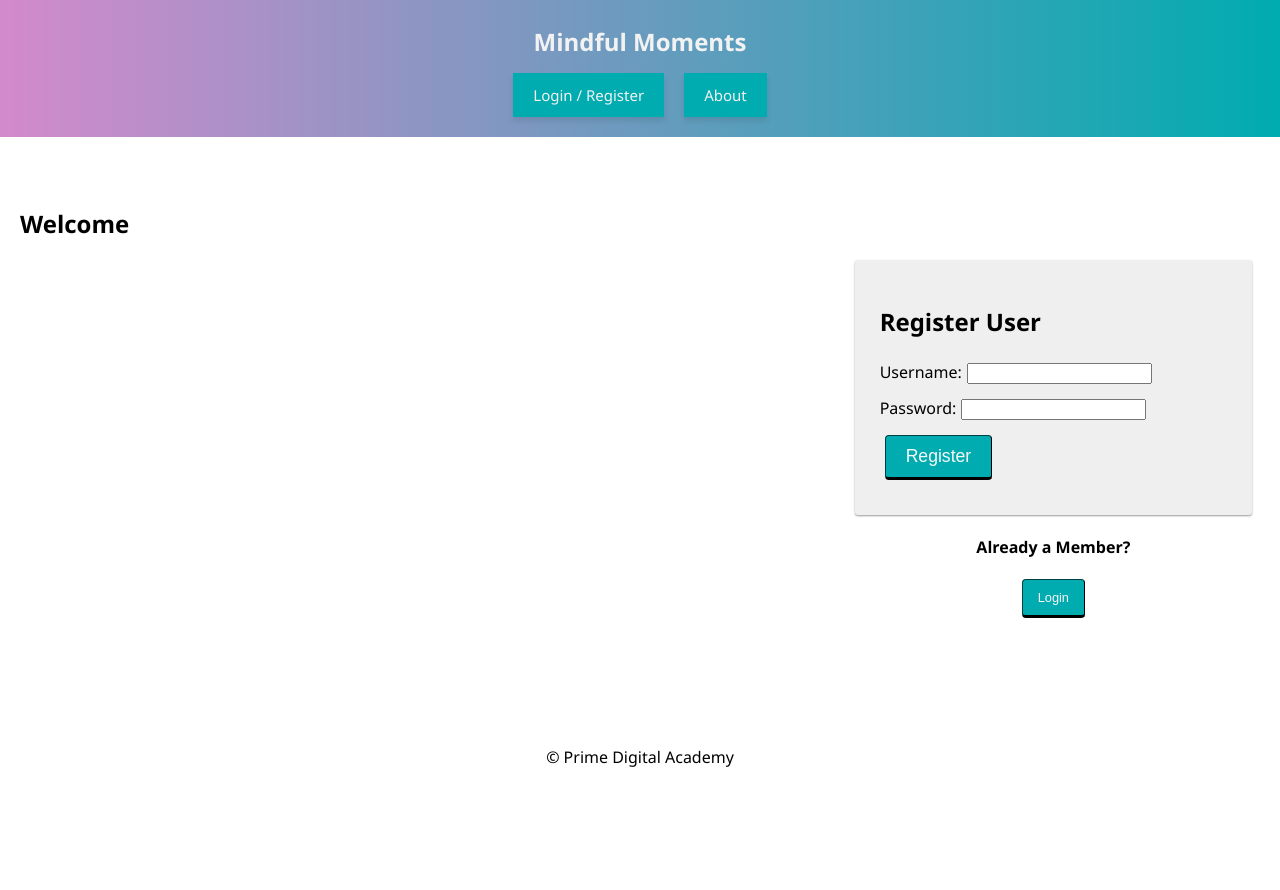
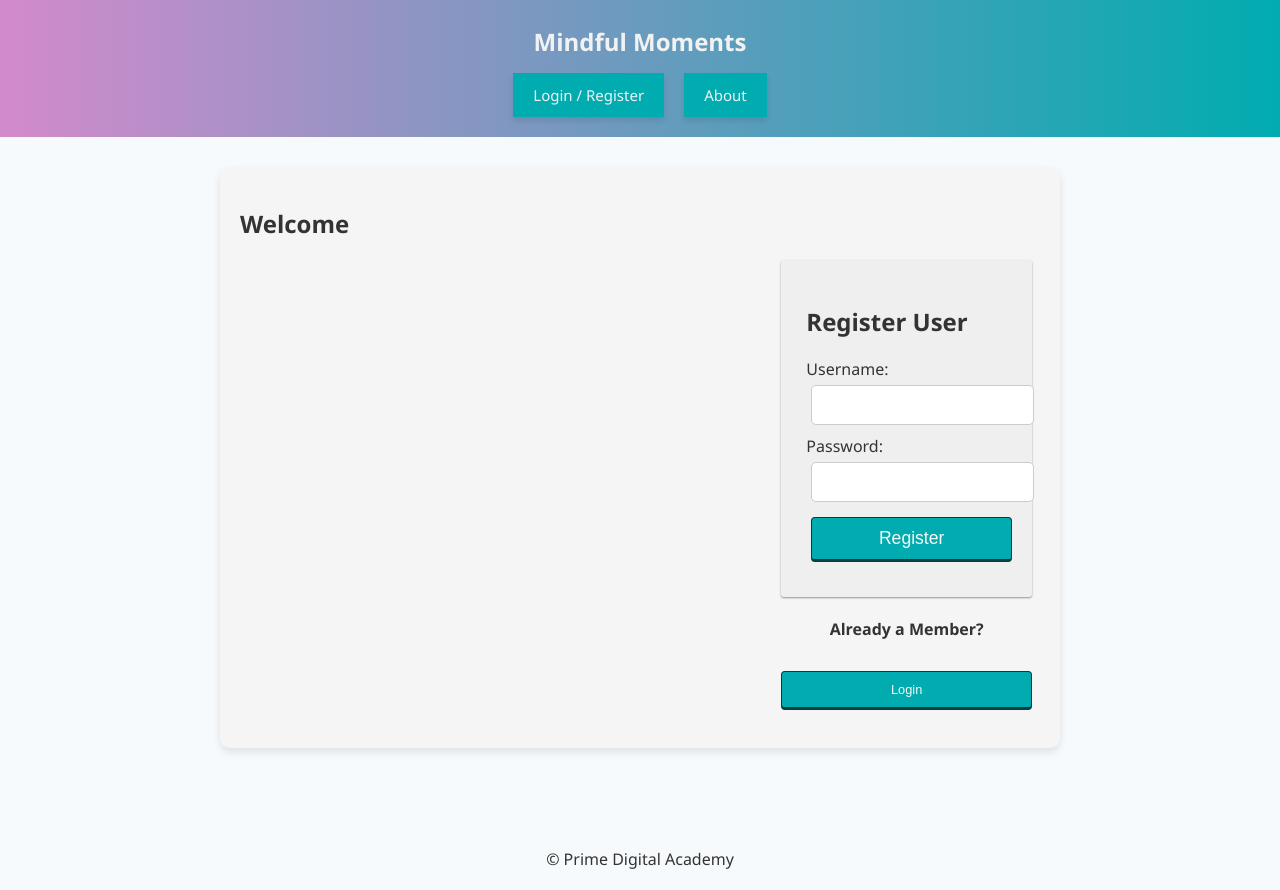
Before and after one commit to hafsamhussein/mindful-moments-solo-project, a React (Create React App) app: page /Moments#/home in a window 1280 px wide. Before the commit the page ends 800 px from the top, so only its background shows below. Built offline with nearby package versions, Linux system fonts and the light colour scheme; no server answers.

Commit message:
worked on the styling for both the instructions page, and the actual moments page

```diff
--- a/src/components/MindfulInstructions/MindfulInstructions.css
+++ b/src/components/MindfulInstructions/MindfulInstructions.css
@@ -0,0 +1,59 @@
+
+body {
+    font-family: 'Open Sans', sans-serif;
+    background-color: #f7fafc;
+    color: #333;
+}
+
+h1 {
+    text-align: center;
+    margin-top: 50px;
+    font-size: 28px;
+    color: #4a90e2;
+}
+
+.instructions-container {
+    max-width: 800px;
+    margin: 50px auto;
+    padding: 30px;
+    background: #ffffff;
+    border: 1px solid #e0e0e0;
+    border-radius: 8px;
+    box-shadow: 0 4px 12px rgba(0, 0, 0, 0.1);
+}
+
+ol {
+    margin-top: 20px;
+    padding-left: 40px;
+    line-height: 1.8;
+}
+
+li {
+    margin-bottom: 20px;
+}
+
+strong {
+    color: #2c3e50;
+}
+
+button {
+    display: block;
+    margin: 40px auto;
+    padding: 10px 30px;
+    background-color: #4a90e2;
+    color: white;
+    border: none;
+    border-radius: 5px;
+    font-size: 18px;
+    cursor: pointer;
+    transition: background-color 0.3s ease;
+}
+
+button:hover {
+    background-color: #357ab7;
+}
+
+button:focus {
+    outline: none;
+    box-shadow: 0 0 10px rgba(0, 0, 0, 0.2);
+}
--- a/src/components/MomentsPage/MomentsPage.css
+++ b/src/components/MomentsPage/MomentsPage.css
@@ -0,0 +1,69 @@
+body {
+    font-family: 'Roboto', sans-serif;
+}
+
+.container {
+    max-width: 800px;
+    margin: 0 auto;
+    padding: 20px;
+    background-color: #f5f5f5;
+    border-radius: 10px;
+    box-shadow: 0 4px 8px rgba(0, 0, 0, 0.1);
+}
+
+h2 {
+    color: #333;
+    margin-bottom: 20px;
+}
+
+input, textarea, button {
+    width: 100%;
+    padding: 10px;
+    margin: 10px 0;
+    border: 1px solid #ccc;
+    border-radius: 5px;
+    font-size: 16px;
+    transition: all 0.3s ease;
+}
+
+input:focus, textarea:focus {
+    border-color: #888;
+    outline: none;
+    box-shadow: 0 2px 4px rgba(0, 0, 0, 0.1);
+}
+
+button {
+    background-color: #6699cc;
+    color: white;
+    cursor: pointer;
+    transition: background-color 0.3s ease;
+}
+
+button:hover {
+    background-color: #5577aa;
+}
+
+.responsive {
+    margin: 15px 0;
+    padding: 10px;
+    border-radius: 10px;
+    background-color: white;
+    box-shadow: 0 2px 4px rgba(0, 0, 0, 0.1);
+}
+
+.gallery img {
+    max-width: 100%;
+    height: auto;
+    border-radius: 10px;
+    margin-top: 10px;
+}
+
+.desc {
+    color: #555;
+    margin: 10px 0;
+    text-align: center;
+}
+
+.clearfix {
+    clear: both;
+}
```
